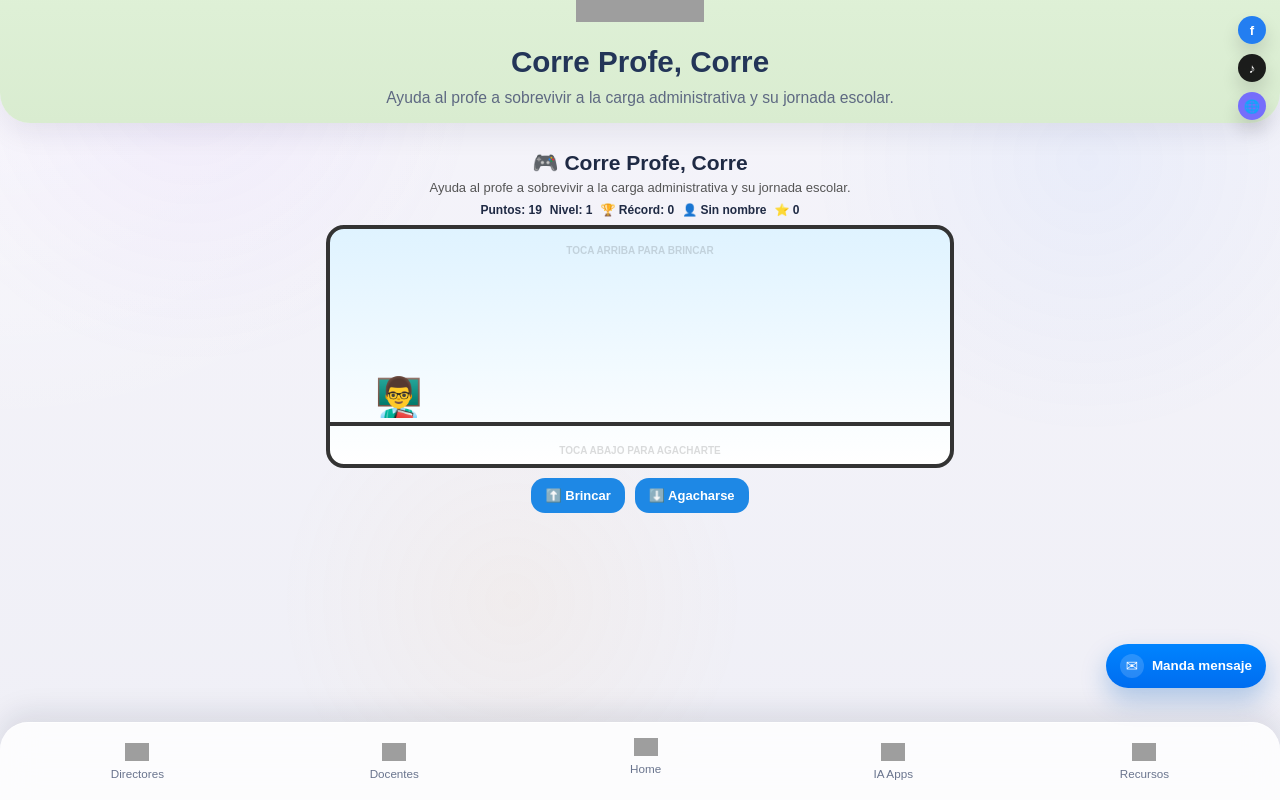
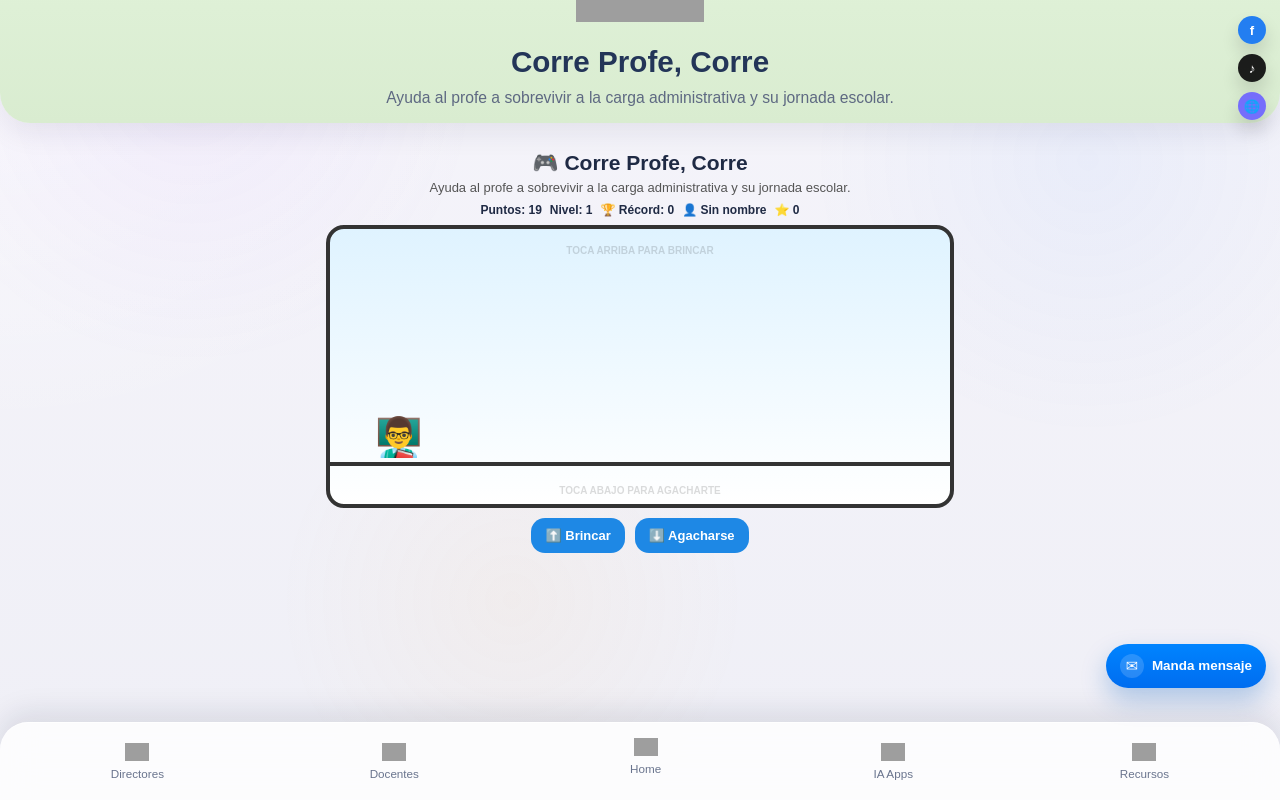
Before and after one commit to qat02/mini-app-profe-manuel, a React (Create React App) app: page / in a window 1280 px wide. Both pictures are taken after a click on the element 361 px from the left and 940 px from the top of the page. Shown: the part 108-908 px from the top of the page. Built offline with nearby package versions, Linux system fonts and the light colour scheme; grey boxes are pictures that could not be loaded.

Commit message:
Corrijo warning y suma de estrellas

```diff
--- a/src/CorreProfe.css
+++ b/src/CorreProfe.css
@@ -30,7 +30,7 @@
   position: relative;
   width: 100%;
   max-width: 620px;
-  height: 235px;
+  height: 275px;
   margin: 0 auto;
   border: 4px solid #333;
   border-radius: 18px;
@@ -159,14 +159,14 @@
   display: flex;
   justify-content: center;
   align-items: center;
-  gap: 8px;
+  gap: 14px;
   z-index: 20;
-  padding: 6px;
+  padding: 10px;
   box-sizing: border-box;
 }
 
 .game-over-profe {
-  font-size: 36px;
+  font-size: 32px;
   line-height: 1;
   flex-shrink: 0;
 }
@@ -238,7 +238,7 @@
 
 @media (max-width: 480px) {
   .corre-profe-escenario {
-    height: 220px;
+    height: 260px;
   }
 
   .corre-profe-personaje {
@@ -259,7 +259,7 @@
   }
 
   .game-over-profe {
-    font-size: 32px;
+    font-size: 30px;
   }
 
   .nuevo-record-box input {
--- a/src/CorreProfe.jsx
+++ b/src/CorreProfe.jsx
@@ -21,13 +21,18 @@ export default function CorreProfe() {
 
   const accionRef = useRef("normal");
   const gameOverRef = useRef(false);
-  const puntosRef = useRef(0);
+
+  const puntosBaseRef = useRef(0);
+  const bonoTotalRef = useRef(0);
+  const estrellasTomadasRef = useRef(0);
+  const estrellasCobradasRef = useRef(new Set());
+
   const spawnRef = useRef(0);
   const starRef = useRef(0);
   const idRef = useRef(1);
   const mensajeDerrotaRef = useRef("");
 
-  const playSound = (type) => {
+  const playSound = useCallback((type) => {
     try {
       const AudioContext = window.AudioContext || window.webkitAudioContext;
       const audioCtx = new AudioContext();
@@ -40,7 +45,10 @@ export default function CorreProfe() {
         oscillator.frequency.value = freq;
         oscillator.connect(gainNode);
         gainNode.gain.setValueAtTime(volume, audioCtx.currentTime + delay);
-        gainNode.gain.exponentialRampToValueAtTime(0.001, audioCtx.currentTime + delay + duration);
+        gainNode.gain.exponentialRampToValueAtTime(
+          0.001,
+          audioCtx.currentTime + delay + duration
+        );
         oscillator.start(audioCtx.currentTime + delay);
         oscillator.stop(audioCtx.currentTime + delay + duration);
       };
@@ -71,7 +79,7 @@ export default function CorreProfe() {
     } catch {
       console.log("Audio no disponible");
     }
-  };
+  }, []);
 
   const catalogo = useMemo(
     () => ({
@@ -97,42 +105,72 @@ export default function CorreProfe() {
     gameOverRef.current = gameOver;
   }, [gameOver]);
 
-  const obtenerNivel = () => Math.min(10, Math.floor(puntosRef.current / 200) + 1);
+  const obtenerTotal = () => {
+    return Math.floor(puntosBaseRef.current) + bonoTotalRef.current;
+  };
 
   const crearObstaculo = useCallback(
     (tipo, xExtra = 0) => {
       const lista = catalogo[tipo];
       const item = lista[Math.floor(Math.random() * lista.length)];
+
       return {
         id: idRef.current++,
         tipo,
         icono: item.icono,
         derrota: item.derrota,
-        x: 760 + xExtra,
+        x: 820 + xExtra,
       };
     },
     [catalogo]
   );
 
-  const crearEstrella = () => ({
-    id: idRef.current++,
-    x: 760,
-    nivel: Math.random() > 0.5 ? "alta" : "baja",
-  });
+  const crearEstrella = useCallback(
+    () => ({
+      id: idRef.current++,
+      x: 820,
+      nivel: Math.random() > 0.5 ? "alta" : "baja",
+    }),
+    []
+  );
 
   const guardarNuevoRecord = (nombre) => {
     const limpio = nombre.trim() || "Profe anónimo";
-    const total = Math.floor(puntosRef.current);
+    const total = obtenerTotal();
+
     localStorage.setItem("recordProfe", total);
     localStorage.setItem("recordProfeNombre", limpio);
+
     setRecord(total);
     setNombreRecord(limpio);
     setNuevoRecord(false);
   };
 
+  const terminarJuego = useCallback(
+    (mensaje) => {
+      const totalFinal = Math.floor(puntosBaseRef.current) + bonoTotalRef.current;
+
+      mensajeDerrotaRef.current = mensaje;
+      setPuntos(totalFinal);
+      playSound("lose");
+      setGameOver(true);
+
+      if (totalFinal > record) {
+        playSound("record");
+        setNuevoRecord(true);
+      }
+    },
+    [playSound, record]
+  );
+
   const reiniciar = useCallback(() => {
     playSound("restart");
-    puntosRef.current = 0;
+
+    puntosBaseRef.current = 0;
+    bonoTotalRef.current = 0;
+    estrellasTomadasRef.current = 0;
+    estrellasCobradasRef.current = new Set();
+
     spawnRef.current = 0;
     starRef.current = 0;
     mensajeDerrotaRef.current = "";
@@ -147,7 +185,7 @@ export default function CorreProfe() {
     setGameOver(false);
     setNuevoRecord(false);
     setNombreJugador("");
-  }, []);
+  }, [playSound]);
 
   const brincar = useCallback(() => {
     if (gameOverRef.current) return reiniciar();
@@ -156,7 +194,7 @@ export default function CorreProfe() {
     playSound("jump");
     setAccion("brincando");
     setTimeout(() => setAccion("normal"), 700);
-  }, [reiniciar]);
+  }, [playSound, reiniciar]);
 
   const agacharse = useCallback(() => {
     if (gameOverRef.current) return reiniciar();
@@ -164,8 +202,8 @@ export default function CorreProfe() {
 
     playSound("duck");
     setAccion("agachado");
-    setTimeout(() => setAccion("normal"), 360);
-  }, [reiniciar]);
+    setTimeout(() => setAccion("normal"), 500);
+  }, [playSound, reiniciar]);
 
   useEffect(() => {
     const tecla = (e) => {
@@ -186,13 +224,16 @@ export default function CorreProfe() {
       last = now;
 
       if (!gameOverRef.current) {
-        const nivel = obtenerNivel();
-        const velocidad = 145 + nivel * 32;
-        const intervalo = Math.max(2.05 - nivel * 0.06, 1.4);
-        const probabilidadDoble = nivel < 4 ? 0 : Math.min((nivel - 3) * 0.035, 0.22);
+        const totalActual = Math.floor(puntosBaseRef.current) + bonoTotalRef.current;
+        const nivel = Math.floor(totalActual / 200) + 1;
 
-        puntosRef.current += dt * 7;
-        setPuntos(Math.floor(puntosRef.current));
+        const velocidad = 150 + nivel * 18;
+        const intervalo = Math.max(2.35 - nivel * 0.025, 1.75);
+        const probabilidadDoble =
+          nivel < 6 ? 0 : Math.min((nivel - 5) * 0.015, 0.12);
+
+        puntosBaseRef.current += dt * 7;
+        setPuntos(Math.floor(puntosBaseRef.current) + bonoTotalRef.current);
 
         spawnRef.current += dt;
         starRef.current += dt;
@@ -205,7 +246,7 @@ export default function CorreProfe() {
 
           if (Math.random() < probabilidadDoble) {
             const tipo2 = Math.random() > 0.5 ? "bajo" : "alto";
-            nuevos.push(crearObstaculo(tipo2, 330 + Math.random() * 140));
+            nuevos.push(crearObstaculo(tipo2, 520 + Math.random() * 180));
           }
 
           setObstaculos((prev) => [...prev, ...nuevos]);
@@ -230,14 +271,7 @@ export default function CorreProfe() {
               (golpe.tipo === "bajo" && accionActual !== "brincando") ||
               (golpe.tipo === "alto" && accionActual !== "agachado")
             ) {
-              mensajeDerrotaRef.current = golpe.derrota;
-              playSound("lose");
-              setGameOver(true);
-
-              if (Math.floor(puntosRef.current) > record) {
-                playSound("record");
-                setNuevoRecord(true);
-              }
+              terminarJuego(golpe.derrota);
             }
           }
 
@@ -255,12 +289,20 @@ export default function CorreProfe() {
               (s.nivel === "alta" && accionRef.current === "brincando") ||
               (s.nivel === "baja" && accionRef.current !== "brincando");
 
-            if (cerca && puedeTomarla) {
+            if (cerca && puedeTomarla && !estrellasCobradasRef.current.has(s.id)) {
+              estrellasCobradasRef.current.add(s.id);
+
               playSound("star");
-              puntosRef.current += 10;
-              setPuntos(Math.floor(puntosRef.current));
-              setEstrellasTomadas((v) => v + 1);
-              setBonoTotal((v) => v + 10);
+
+              bonoTotalRef.current += 10;
+              estrellasTomadasRef.current += 1;
+
+              const totalActualizado =
+                Math.floor(puntosBaseRef.current) + bonoTotalRef.current;
+
+              setPuntos(totalActualizado);
+              setEstrellasTomadas(estrellasTomadasRef.current);
+              setBonoTotal(bonoTotalRef.current);
 
               setPlus((prevPlus) => [
                 ...prevPlus,
@@ -270,7 +312,7 @@ export default function CorreProfe() {
                   y: s.nivel === "alta" ? 80 : 135,
                 },
               ]);
-            } else if (nuevaX > -60) {
+            } else if (nuevaX > -60 && !estrellasCobradasRef.current.has(s.id)) {
               restantes.push({ ...s, x: nuevaX });
             }
           });
@@ -278,7 +320,9 @@ export default function CorreProfe() {
           return restantes;
         });
 
-        setPlus((prev) => prev.map((p) => ({ ...p, y: p.y - 1.5 })).filter((p) => p.y > 25));
+        setPlus((prev) =>
+          prev.map((p) => ({ ...p, y: p.y - 1.5 })).filter((p) => p.y > 25)
+        );
       }
 
       raf = requestAnimationFrame(loop);
@@ -286,7 +330,7 @@ export default function CorreProfe() {
 
     raf = requestAnimationFrame(loop);
     return () => cancelAnimationFrame(raf);
-  }, [crearObstaculo, record]);
+  }, [crearObstaculo, crearEstrella, playSound, terminarJuego]);
 
   const tocarPantalla = (e) => {
     const y = e.clientY || e.touches?.[0]?.clientY;
@@ -306,7 +350,7 @@ export default function CorreProfe() {
 
       <div className="corre-profe-marcador">
         <span>Puntos: {puntos}</span>
-        <span>Nivel: {Math.min(10, Math.floor(puntos / 200) + 1)}</span>
+        <span>Nivel: {Math.floor(puntos / 200) + 1}</span>
         <span>🏆 Récord: {record}</span>
         <span>👤 {nombreRecord}</span>
         <span>⭐ {estrellasTomadas}</span>
@@ -375,11 +419,15 @@ export default function CorreProfe() {
                     placeholder="Tu nombre"
                     maxLength="18"
                   />
-                  <button onClick={() => guardarNuevoRecord(nombreJugador)}>Guardar récord</button>
+                  <button onClick={() => guardarNuevoRecord(nombreJugador)}>
+                    Guardar récord
+                  </button>
                 </div>
               )}
 
-              <button onClick={reiniciar}>{nuevoRecord ? "Jugar otra vez" : "Reiniciar"}</button>
+              <button onClick={reiniciar}>
+                {nuevoRecord ? "Jugar otra vez" : "Reiniciar"}
+              </button>
             </div>
           </div>
         )}
```
